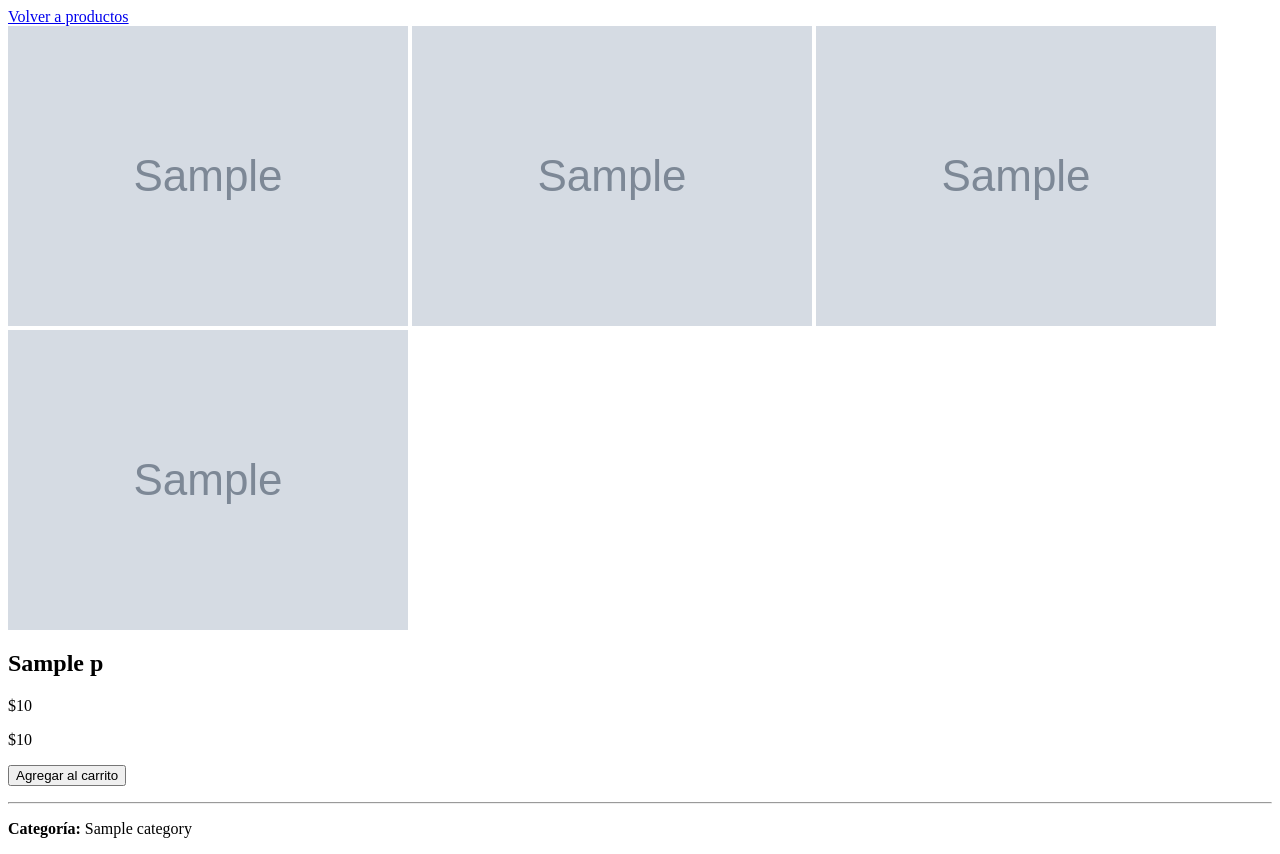
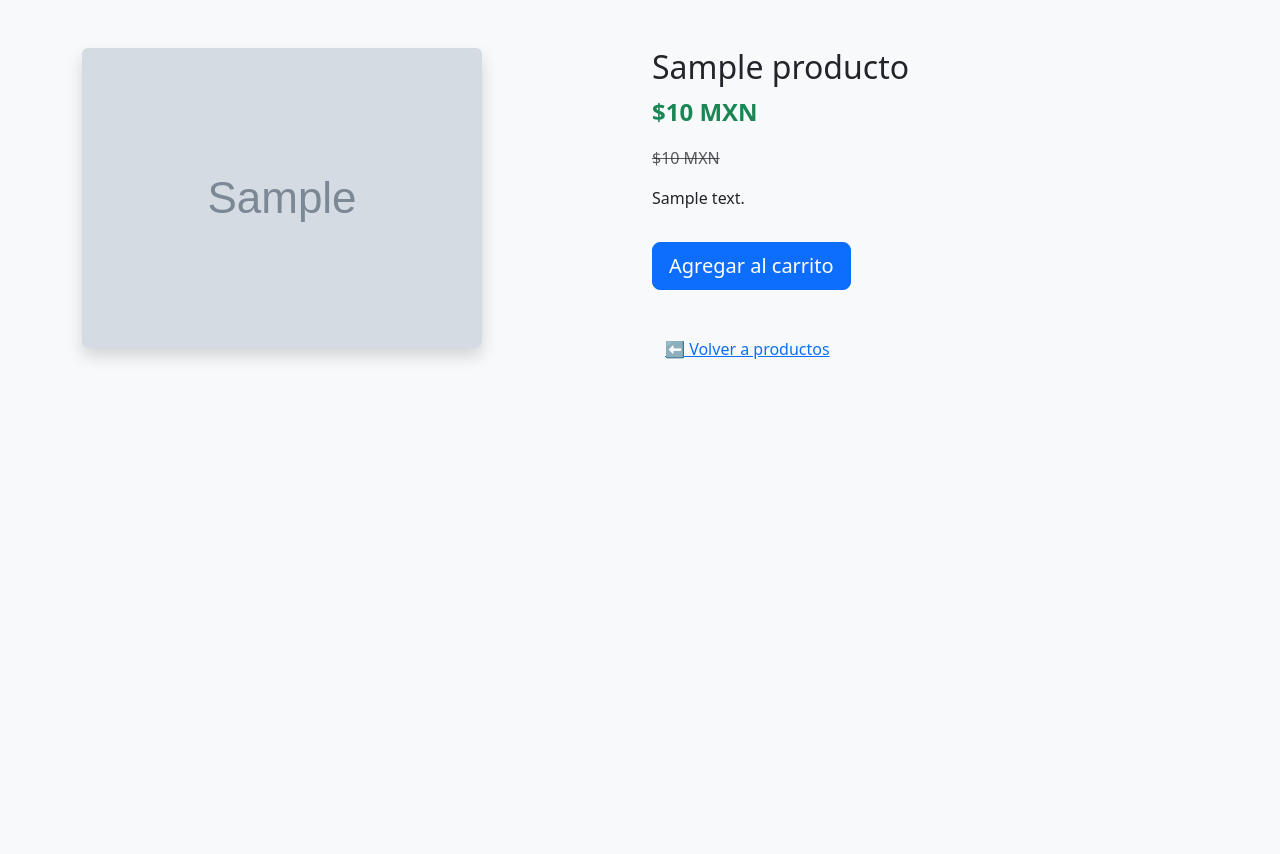
Before and after one commit to solanagomezericmartincbtis272-rgb/walmart-final, a Flask app: template flask_mongo_crud_alumnos/templates/productos.html in a window 1280 px wide. After the commit the page ends 359 px from the top, so only its background shows below. Run offline with Flask 3, Linux system fonts and the light colour scheme; the template is opened without the code that fills it: most values are stand-ins (such as "Sample title", 1, 10 or a date in 2020); grey boxes marked "Sample" are stand-in pictures.

Commit message:
productos.html

```diff
--- a/flask_mongo_crud_alumnos/templates/productos.html
+++ b/flask_mongo_crud_alumnos/templates/productos.html
@@ -1,33 +1,56 @@
-<div class="container mt-4">
-  <a href="{{ url_for('inicio') }}" class="btn btn-outline-primary mb-3">
-    <i class="bi bi-arrow-left"></i> Volver a productos
-  </a>
+<!DOCTYPE html>
+<html lang="es">
+<head>
+    <meta charset="UTF-8">
+    <title>{{ producto.name }}</title>
+    <link href="https://cdn.jsdelivr.net/npm/bootstrap@5.3.0/dist/css/bootstrap.min.css" rel="stylesheet">
+</head>
 
-  <div class="row">
-    <div class="col-md-1 d-flex flex-column gap-2">
-      <img src="{{ p.img }}" class="img-fluid">
-      <img src="{{ p.img }}" class="img-fluid">
-      <img src="{{ p.img }}" class="img-fluid">
+<body class="bg-light">
+
+<div class="container mt-5">
+    <div class="row">
+
+        <!-- Imagen -->
+        <div class="col-md-6">
+            <img src="{{ producto.img }}" class="img-fluid rounded shadow" alt="{{ producto.name }}">
+        </div>
+
+        <!-- Información -->
+        <div class="col-md-6">
+
+            <h2>{{ producto.name }}</h2>
+
+            <p class="fs-4 text-success fw-bold">
+                ${{ producto.price }} MXN
+            </p>
+
+            {% if producto.oldPrice %}
+            <p class="text-muted">
+                <del>${{ producto.oldPrice }} MXN</del>
+            </p>
+            {% endif %}
+
+            {% if producto.description %}
+            <p>{{ producto.description }}</p>
+            {% endif %}
+
+            <!-- Botón agregar -->
+            <form action="{{ url_for('agregar_carrito', producto_id=producto['_id']) }}" method="POST">
+                <button class="btn btn-primary btn-lg mt-3">
+                    Agregar al carrito
+                </button>
+            </form>
+
+            <br>
+
+            <a href="{{ url_for('inicio') }}" class="btn btn-link mt-3">
+                ⬅ Volver a productos
+            </a>
+
+        </div>
     </div>
+</div>
 
-    <div class="col-md-5">
-      <img src="{{ p.img }}" class="img-fluid rounded shadow-sm">
-    </div>
-
-    <div class="col-md-6">
-      <h2>{{ p.name }}</h2>
-      <div class="stars">
-        {% for i in range(p.rating) %}
-          <i class="bi bi-star-fill text-warning"></i>
-        {% endfor %}
-      </div>
-      <p class="precio">${{ p.price }}</p>
-      <p class="text-muted text-decoration-line-through">${{ p.oldPrice }}</p>
-      <form action="{{ url_for('agregar_carrito', producto_id=p._id) }}" method="post">
-        <button type="submit" class="btn btn-primary btn-lg"><i class="bi bi-cart-fill"></i> Agregar al carrito</button>
-      </form>
-      <hr>
-      <p><b>Categoría:</b> {{ p.category }}</p>
-    </div>
-  </div>
-</div>
+</body>
+</html>
```
